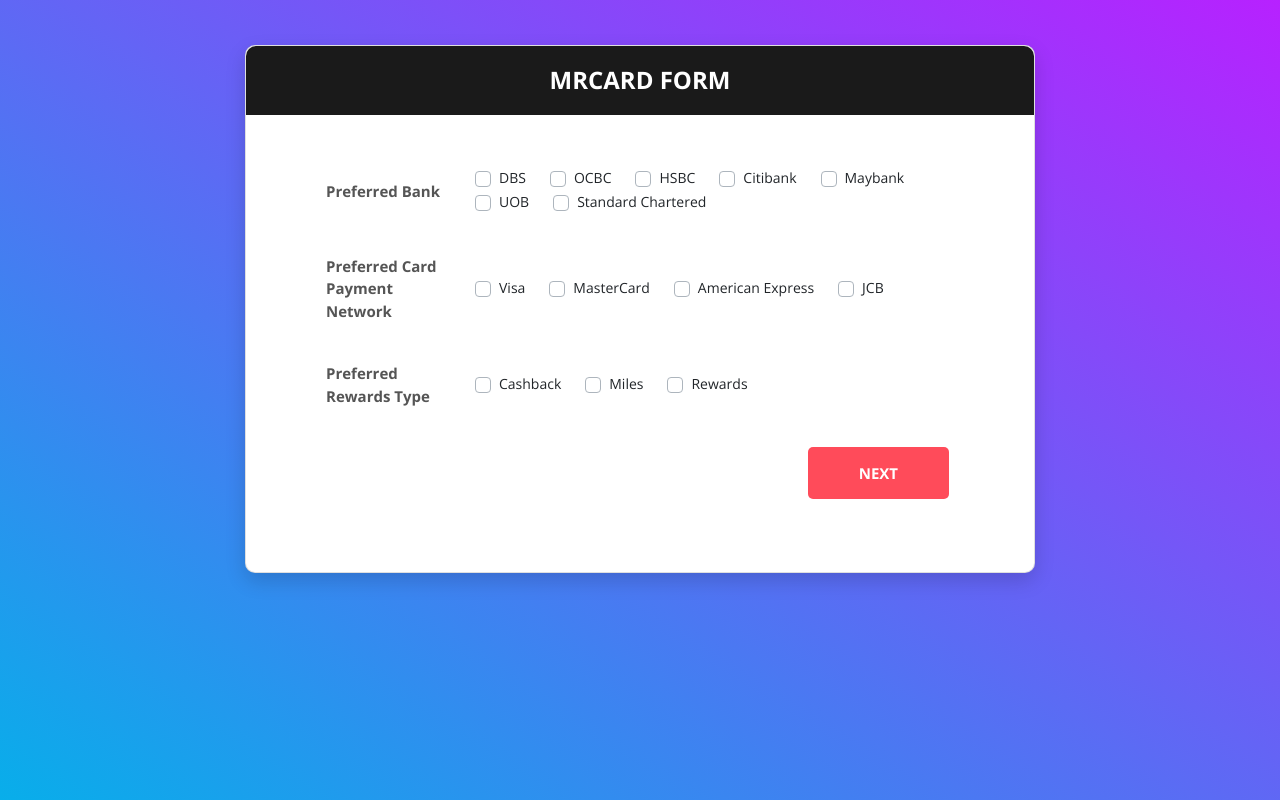
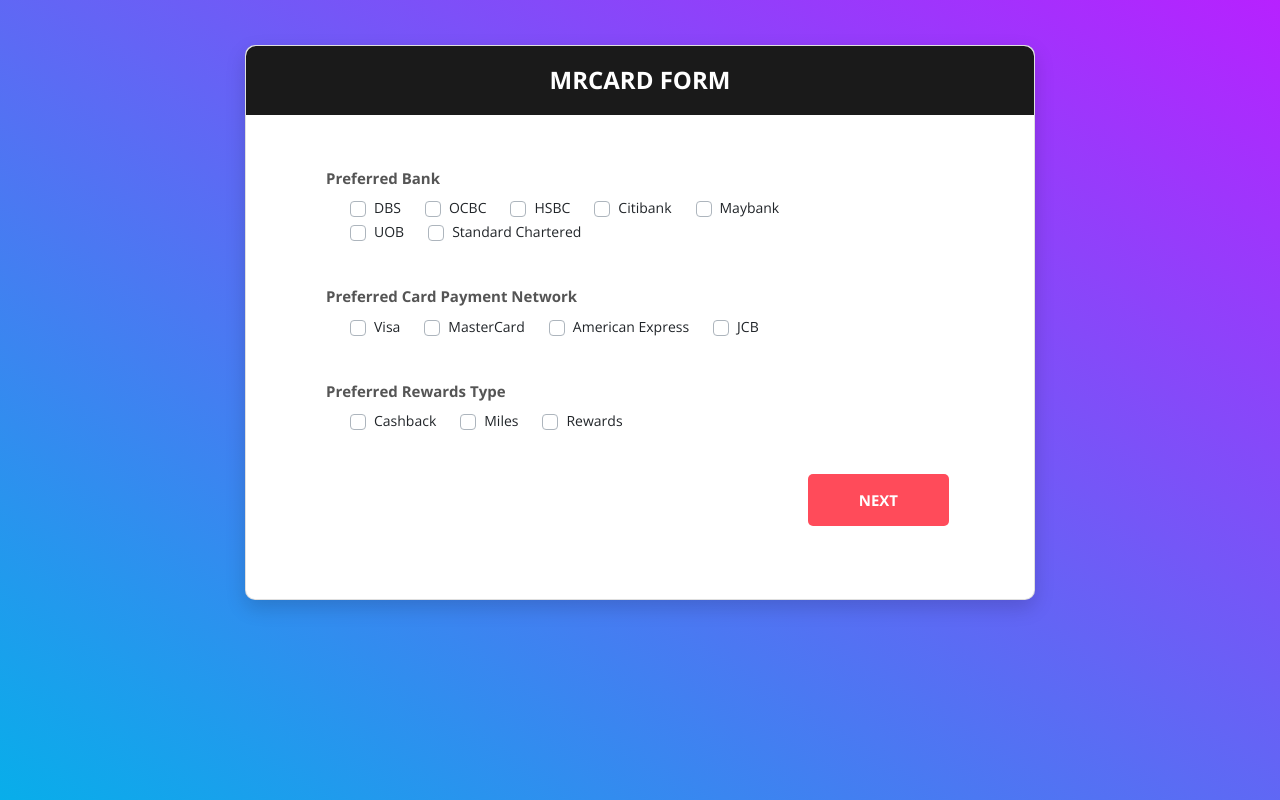
Before and after one commit to davidygp/IRS-MR-2019-01-19-IS1PT-GRP-MRCard, a Django app: template Recommender/templates/Recommender/preferences.html in a window 1280 px wide. Run offline with Django 3.2, Linux system fonts and the light colour scheme; the template is opened without the code that fills it, so the values that code supplies are empty; some libraries are stand-ins or nearby versions.

Commit message:
change question format

```diff
--- a/Recommender/templates/Recommender/preferences.html
+++ b/Recommender/templates/Recommender/preferences.html
@@ -4,7 +4,7 @@
     <form action="{% url 'Recommender:spending_checkbox' %}" method="POST">
         {% csrf_token %}
         <div class="form-row">
-            <div class="name">Preferred Bank</div>
+            <label class="label label--block">Preferred Bank</label>
             <div class="value">
                 <div class="my-input-group custom-control custom-checkbox">
                     <div class="custom-control custom-checkbox mr-4">
@@ -46,7 +46,7 @@
 
         <!-- preferred_card_type -->
         <div class="form-row">
-            <div class="name">Preferred Card Payment Network</div>
+            <label class="label label--block">Preferred Card Payment Network</label>
             <div class="value">
                 <div class="my-input-group custom-control custom-checkbox">
                     <div class="custom-control custom-checkbox mr-4">
@@ -75,7 +75,7 @@
 
         <!-- preferred_rewards_type -->
         <div class="form-row">
-            <div class="name">Preferred Rewards Type</div>
+            <label class="label label--block">Preferred Rewards Type</label>
             <div class="value">
                 <div class="my-input-group custom-control custom-checkbox">
                     <div class="custom-control custom-checkbox mr-4">
--- a/Recommender/templates/Recommender/spending_checkbox.html
+++ b/Recommender/templates/Recommender/spending_checkbox.html
@@ -4,7 +4,7 @@
     <form action="{% url 'Recommender:spending_amount' %}" method="post">
         {% csrf_token %}
         <div class="form-row">
-            <div class="name">What do you pay by credit cards</div>
+            <label class="label label--block">What do you pay by credit cards</label>
             <div class="value">
                 <div class="custom-control custom-checkbox">
                     <input class="custom-control-input" type="checkbox" name="bill_checkbox" id="bill" value="1">
```
Also changed, not shown: db.sqlite3.
